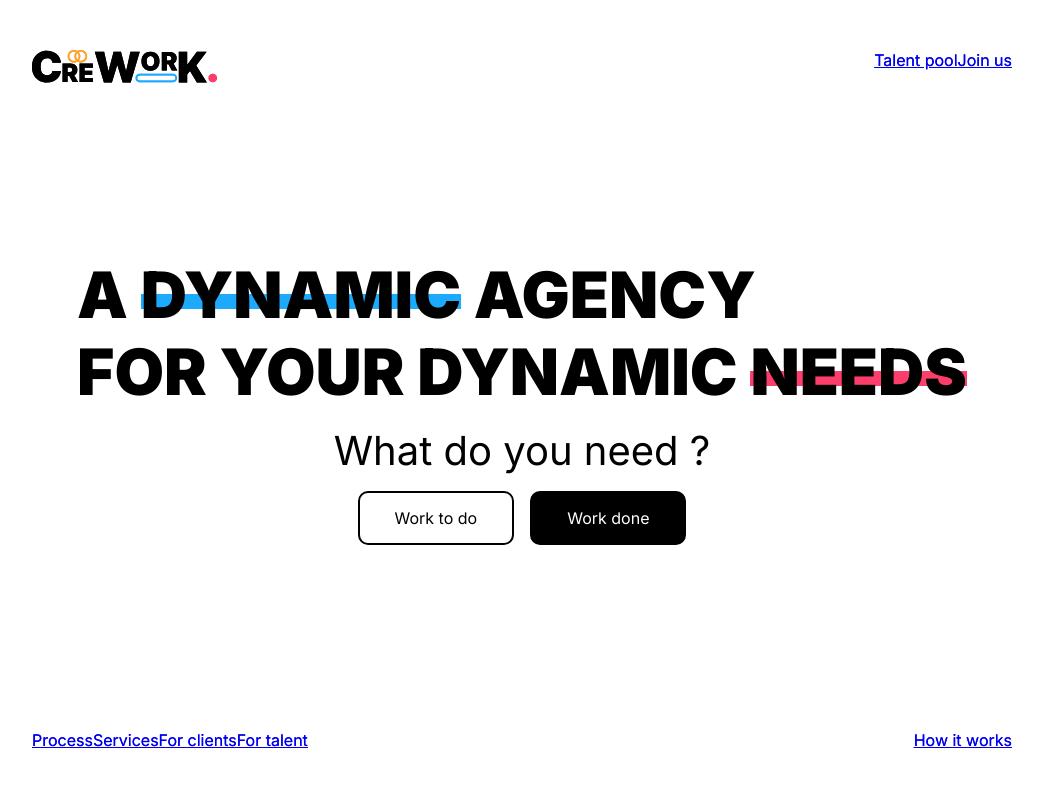
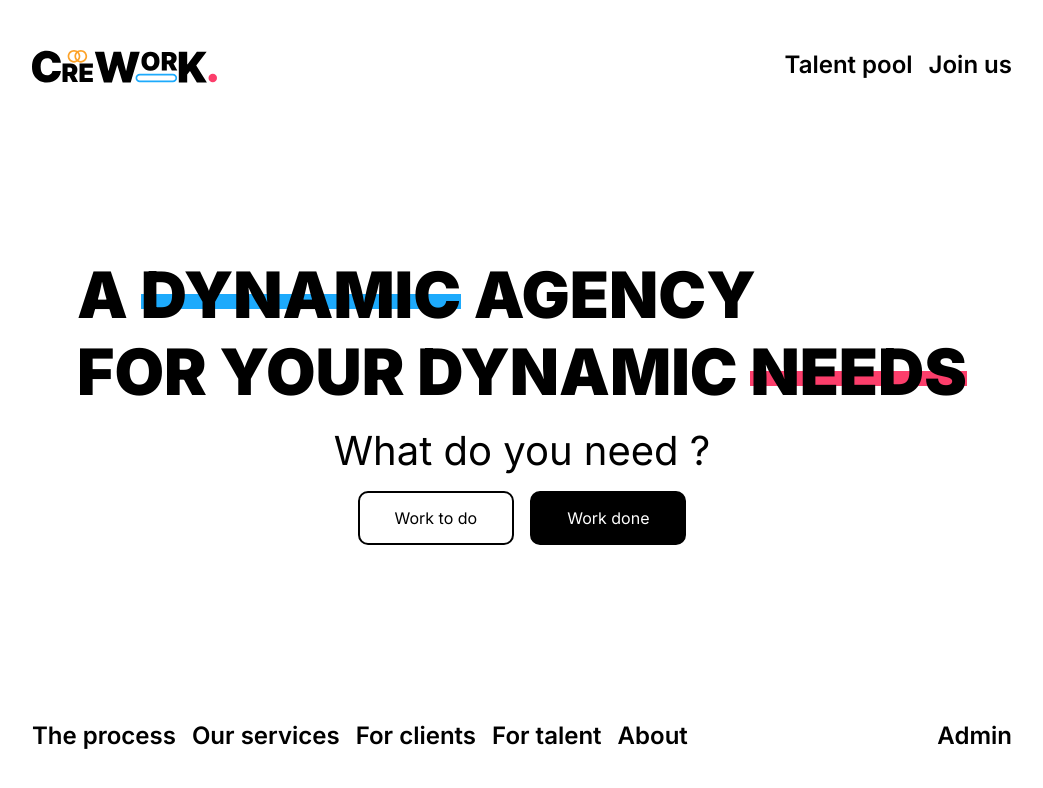
Before and after one commit to wadze213/crework-source, a React (Create React App) app in the folder crework/: page / in a window 1280 px wide. Shown: the top 788 px of the page, without its empty margins (118-1161 px from the left). Built offline with nearby package versions, Linux system fonts and the light colour scheme.

Commit message:
Updated navigation to include react-router and react-scroll

```diff
--- a/crework/src/components/About.js
+++ b/crework/src/components/About.js
@@ -11,7 +11,7 @@ import { IconButton, Tooltip } from '@mui/material';
 
 const About = () => {
   return (
-    <section className='about'>
+    <section className='about' id='aboutSection'>
         <div className='aboutTitle'>
           <h2 className='chunky-underline-blue'>ABOUT</h2>
           <p className='aboutContent'>Lorem ipsum dolor sit amet, consectetur adipisicing elit. Eligendi non quis exercitationem culpa nesciunt nihil aut nostrum explicabo reprehenderit optio amet ab temporibus asperiores quasi cupiditate. Voluptatum ducimus voluptates voluptas?Lorem ipsum dolor sit amet, consectetur adipisicing elit. Eligendi non quis exercitationem culpa nesciunt nihil aut nostrum explicabo reprehenderit optio amet ab temporibus asperiores quasi cupiditate. Voluptatum ducimus voluptates voluptas?</p>
--- a/crework/src/components/Client.js
+++ b/crework/src/components/Client.js
@@ -6,7 +6,7 @@ import nextIcon from '../icons/next.png'
 
 const Client = () => {
   return (
-    <section>
+    <section id='clientsSection'>
         <div className='grid-container'>
           <div className='grid-title'>
             <h2>FOR CLIENTS</h2>
--- a/crework/src/components/How.js
+++ b/crework/src/components/How.js
@@ -4,7 +4,7 @@ import './component-styles/colors.css'
 
 const How = () => {
   return (
-    <section className='how'>
+    <section className='how' id='howSection'>
         <div className='how-title'>
             <h2>THE PROCESS</h2>
             <p>Lorem ipsum dolor sit amet, consectetur adipisicing elit. Eligendi non quis exercitationem culpa nesciunt nihil aut nostrum explicabo reprehenderit optio amet ab temporibus asperiores quasi cupiditate.</p>
--- a/crework/src/components/Join.js
+++ b/crework/src/components/Join.js
@@ -5,7 +5,7 @@ import '../components/component-styles/join.css'
 
 const Join = () => {
   return (
-    <section className='join'>
+    <section className='join' id='talentSection'>
       <div className='joinContainer'>
           <div>
           <h1 className='joinTitle'>FOR TALENTS</h1>
--- a/crework/src/components/Landing.js
+++ b/crework/src/components/Landing.js
@@ -1,12 +1,10 @@
 import React from 'react'
 import './component-styles/styles.css';
 import './component-styles/colors.css';
-import Navigation from './Navigation';
 
 const Landing = () => {
   return (
     <section>
-      <Navigation/>
       <div className='landing-container'>
         <h1>A <span className='chunky-underline-blue'>DYNAMIC</span> AGENCY <br></br> FOR YOUR DYNAMIC <span className='chunky-underline-pink'>NEEDS</span></h1>
         <p className='landing-p'>What do you need ?</p>
--- a/crework/src/components/Navigation.js
+++ b/crework/src/components/Navigation.js
@@ -1,25 +1,58 @@
 import React from 'react'
 import Logo from '../icons/crework-logo.svg'
 import './component-styles/navigation.css'
+import {Link as RouterLink} from 'react-router-dom';
+import {Link as ScrollLink} from 'react-scroll';
+import styled from 'styled-components';;
 
-const Navigation = () => {
+const StyledLink = styled(RouterLink)`
+    cursor: pointer;
+    text-decoration: none;
+    color: black;
+    font-weight: 600;
+    font-size: 1.5rem;
+    &:hover{
+        text-decoration: underline;
+    }
+    &:active{
+        font-weight: 700;
+        text-decoration: underline;
+    }
+`;
+const StyledSrollLink = styled(ScrollLink)`
+    cursor: pointer;
+    text-decoration: none;
+    color: black;
+    font-weight: 600;
+    font-size: 1.5rem;
+    &:hover{
+        text-decoration: underline;
+    }
+    &:active{
+        font-weight: 700;
+        text-decoration: underline;
+    }
+`;
+
+const Navigation = (prop) => {
   return (
     <div className='nav-container'>
         <div className='logo'>
             <img src={Logo} alt=""></img>
         </div>
         <div className='nav'>
-            <a href="#">Talent pool</a>
-            <a href="#">Join us</a>
+            <StyledLink to="/talents">Talent pool</StyledLink>
+            <StyledLink to="/join-us">Join us</StyledLink>
         </div>
         <div className='page-nav'>
-            <a href="#">Process</a>
-            <a href="#">Services</a>
-            <a href="#">For clients</a>
-            <a href="#">For talent</a>
+            <StyledSrollLink to='howSection' smooth={true} duration={500}>The process</StyledSrollLink>
+            <StyledSrollLink to='servicesSection' smooth={true} duration={500}>Our services</StyledSrollLink>
+            <StyledSrollLink to='clientsSection' smooth={true} duration={500}>For clients</StyledSrollLink>
+            <StyledSrollLink to='talentSection' smooth={true} duration={500}>For talent</StyledSrollLink>
+            <StyledSrollLink to='aboutSection' smooth={true} duration={500}>About</StyledSrollLink>
         </div>
         <div className='admin-panel'>
-            <a href="#">How it works</a>
+            <StyledLink to="/admin-panel">Admin</StyledLink>
         </div>
     </div>
   )
--- a/crework/src/components/Services.js
+++ b/crework/src/components/Services.js
@@ -5,7 +5,7 @@ import './component-styles/colors.css';
 
 const Services = () => {
   return (
-         <section className='services'>
+         <section className='services' id='servicesSection'>
         <div className='services-title'>
 
             <h2>WHAT <span className='chunky-underline-orange'>CAN</span> WE DO</h2>
--- a/crework/src/components/component-styles/navigation.css
+++ b/crework/src/components/component-styles/navigation.css
@@ -1,23 +1,30 @@
-.nav-container{
-
-}
 .logo, .nav, .page-nav, .admin-panel{
     position: fixed;
+    display: flex;
+    gap: 1rem;
 }
 .logo{
     position: fixed;
     top: 50px;
     left: 150px;
+    background-color: white;
+    z-index: 1000;
 }
 .nav{
     top: 50px;
     right: 150px;
+    background-color: white;
+    z-index: 1000;
 }
 .page-nav{
     bottom: 50px;
     left: 150px;
+    background-color: white;
+    z-index: 1000;
 }
 .admin-panel{
     bottom: 50px;
     right: 150px;
+    background-color: white;
+    z-index: 1000;
 }
```
